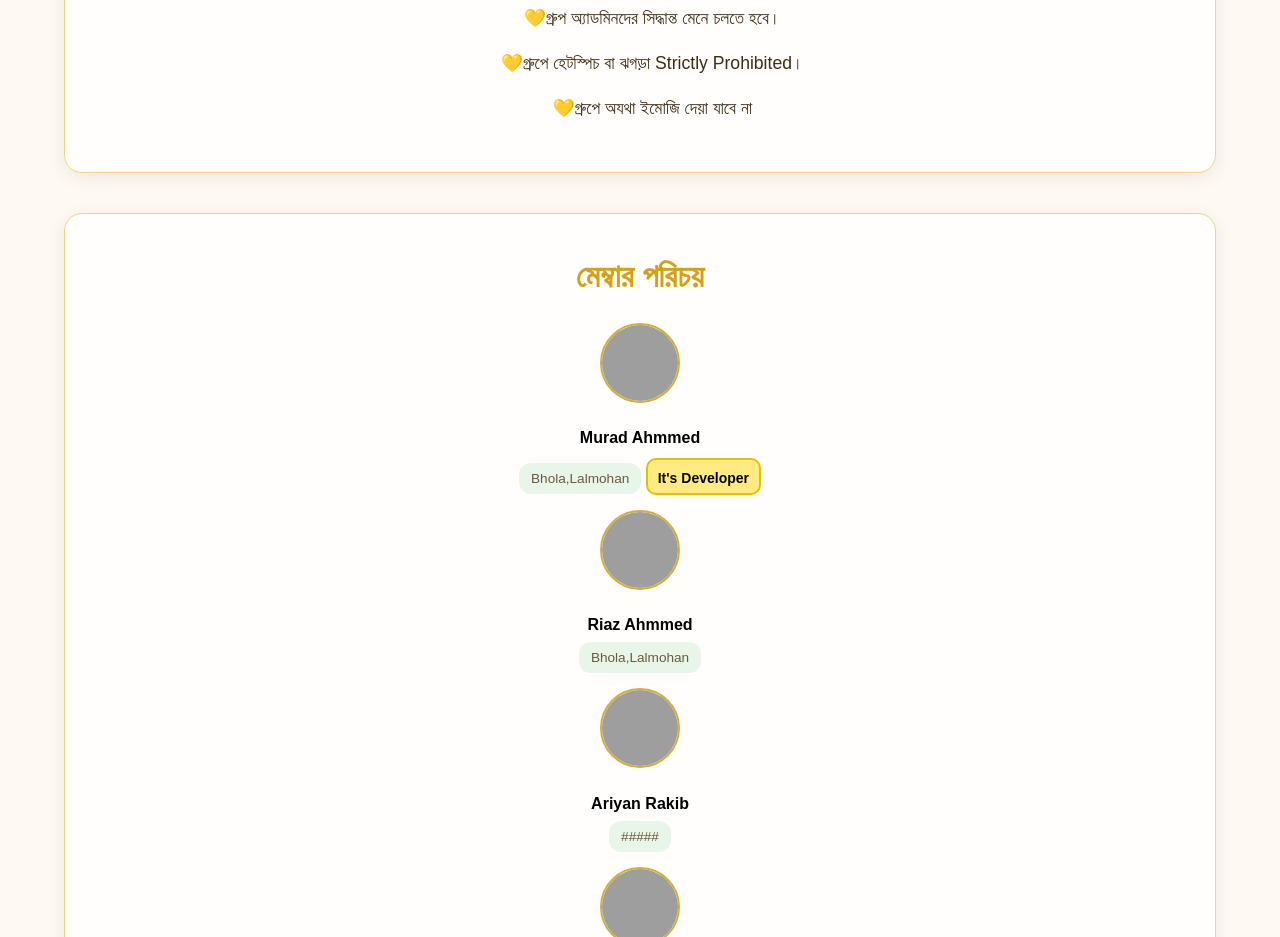
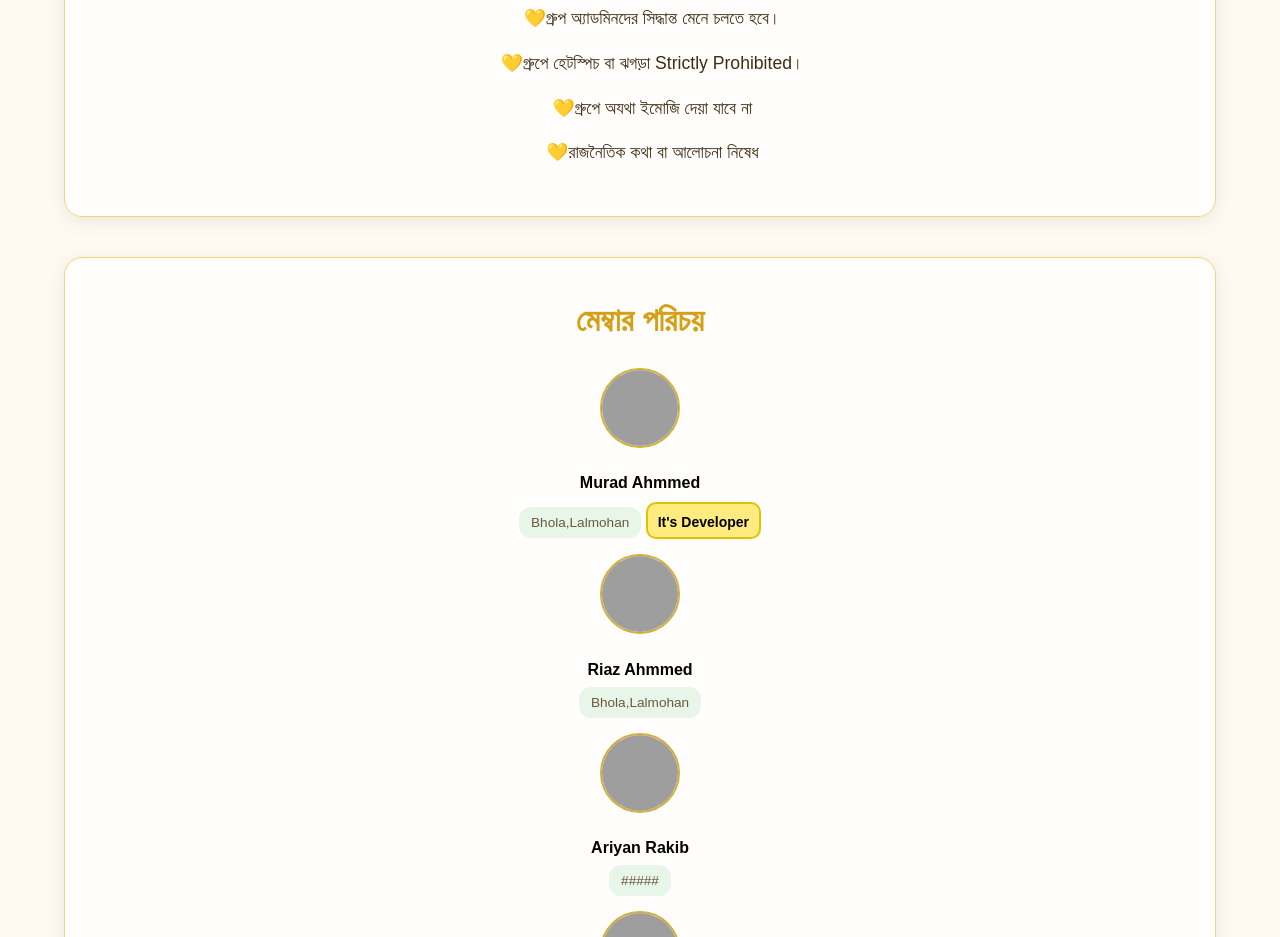
Before and after one commit to MuradAhmedSimanto/massenger-group, a plain HTML site: page index.html in a window 1280 px wide. Shown: the part 1515-2452 px from the top of the page. Drawn offline with Linux system fonts and the light colour scheme; grey boxes are pictures that could not be loaded.

Commit message:
Update index.html

```diff
--- a/index.html
+++ b/index.html
@@ -74,6 +74,7 @@
       <li>💛গ্রুপ অ্যাডমিনদের সিদ্ধান্ত মেনে চলতে হবে।</li>
       <li>💛গ্রুপে হেটস্পিচ বা ঝগড়া Strictly Prohibited।</li>
       <li>💛গ্রুপে অযথা ইমোজি দেয়া যাবে না</li>
+       <li>💛রাজনৈতিক কথা বা আলোচনা নিষেধ</li>
     </ul>
   </section>
 
```
